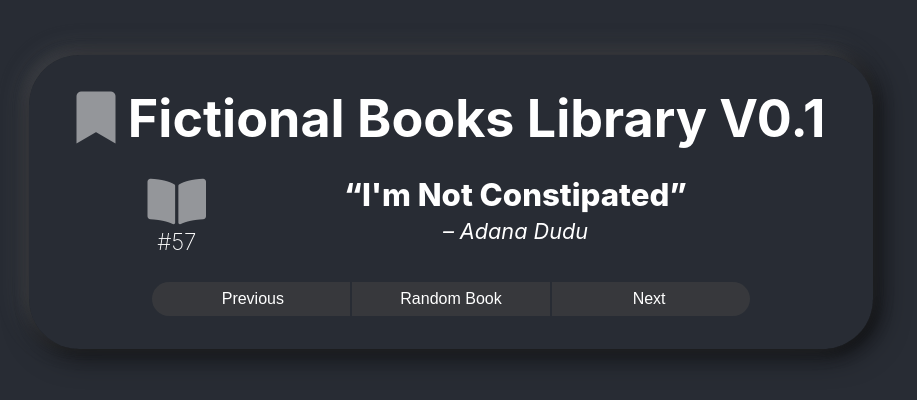
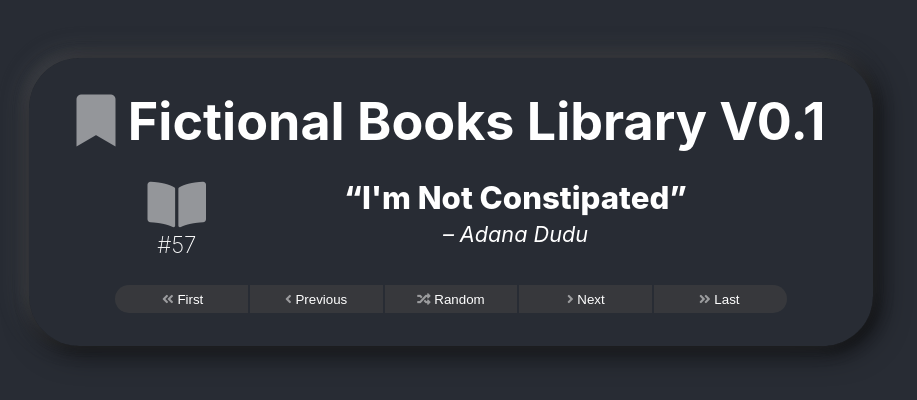
Before and after one commit to thebigdavec/fictional-books-library, a React (Create React App) app: page / in a window 1280 px wide. Shown: the part 198-598 px from the top of the page, without its empty margins (189-1106 px from the left). Built offline with nearby package versions, Linux system fonts and the light colour scheme.

Commit message:
add buttons to navigate to first or last entries

```diff
--- a/src/App.css
+++ b/src/App.css
@@ -47,9 +47,11 @@ cite::before {
 
 .button-panel {
     display: grid;
-    grid-template-columns: repeat(3, 1fr);
-    max-width: 80%;
+    grid-template-columns: repeat(5, 1fr);
+    max-width: 90%;
     margin: 0 auto;
+    font-size: .8rem;
+    text-transform: uppercase;
 }
 
 button {
@@ -59,8 +61,7 @@ button {
     border: none;
     outline: none;
     margin: 1px;
-    font-size: 1rem;
-    transition: background 250ms ease-out;
+    transition: background-color 250ms ease-out;
 }
 
 button:first-of-type {
@@ -74,7 +75,7 @@ button:last-of-type {
 }
 
 button:hover {
-    background: grey;
+    background-color: grey;
 }
 
 button:focus,
@@ -83,7 +84,7 @@ button:active {
 }
 
 button[disabled] {
-    background: #282c34;
+    background-color: #282c34;
     color: #999;
     box-shadow: none;
 }
--- a/src/App.js
+++ b/src/App.js
@@ -126,11 +126,21 @@ class App extends React.Component {
 			prevButton: '',
 			nextButton: ''
 		};
+		this.firstIndex = this.firstIndex.bind(this);
 		this.previousIndex = this.previousIndex.bind(this);
 		this.nextIndex = this.nextIndex.bind(this);
+		this.lastIndex = this.lastIndex.bind(this);
 		this.randomIndex = this.randomIndex.bind(this);
 		this.checkButtons = this.checkButtons.bind(this);
 	}
+
+	firstIndex = () => {
+		this.setState({
+			index: 0
+		});
+		this.checkButtons(0);
+		return 0;
+	};
 
 	previousIndex = () => {
 		const previousIndex = this.state.index - 1;
@@ -148,6 +158,15 @@ class App extends React.Component {
 		});
 		this.checkButtons(nextIndex);
 		return nextIndex;
+	};
+
+	lastIndex = () => {
+		const lastIndex = this.state.books.length - 1;
+		this.setState({
+			index: lastIndex
+		});
+		this.checkButtons(lastIndex);
+		return lastIndex;
 	};
 
 	randomIndex = () => {
@@ -170,16 +189,22 @@ class App extends React.Component {
 		const lastIndex = this.state.books.length - 1;
 		const prevButton = document.getElementById('previousIndex');
 		const nextButton = document.getElementById('nextIndex');
+		const firstButton = document.getElementById('firstIndex');
+		const lastButton = document.getElementById('lastIndex');
 
 		if (index === 0) {
+			firstButton.setAttribute('disabled', '');
 			prevButton.setAttribute('disabled', '');
 		} else {
+			firstButton.removeAttribute('disabled', '');
 			prevButton.removeAttribute('disabled', '');
 		}
 
 		if (index === lastIndex) {
+			lastButton.setAttribute('disabled', '');
 			nextButton.setAttribute('disabled', '');
 		} else {
+			lastButton.removeAttribute('disabled', '');
 			nextButton.removeAttribute('disabled', '');
 		}
 	};
@@ -206,14 +231,20 @@ class App extends React.Component {
 					</div>
           </div>
 					<div className="button-panel">
+						<button id="firstIndex" onClick={this.firstIndex}>
+						<i class="fas fa-angle-double-left"></i> First
+						</button>
 						<button id="previousIndex" onClick={this.previousIndex}>
-							Previous
+						<i class="fas fa-angle-left"></i> Previous
 						</button>
 						<button id="randomIndex" onClick={this.randomIndex}>
-							Random Book
+						<i class="fas fa-random"></i> Random
 						</button>
 						<button id="nextIndex" onClick={this.nextIndex}>
-							Next
+						<i class="fas fa-angle-right"></i> Next
+						</button>
+						<button id="lastIndex" onClick={this.lastIndex}>
+						<i class="fas fa-angle-double-right"></i> Last
 						</button>
 					</div>
 				</div>
```
